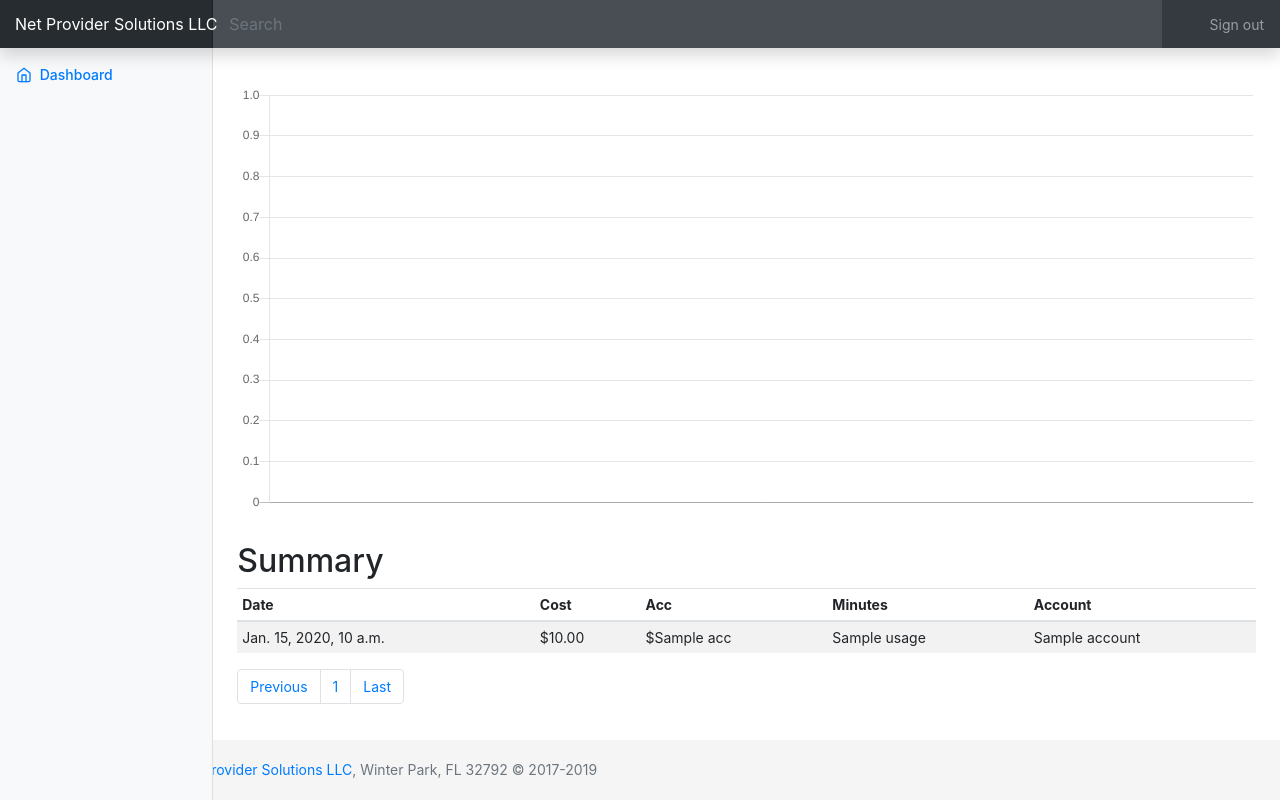
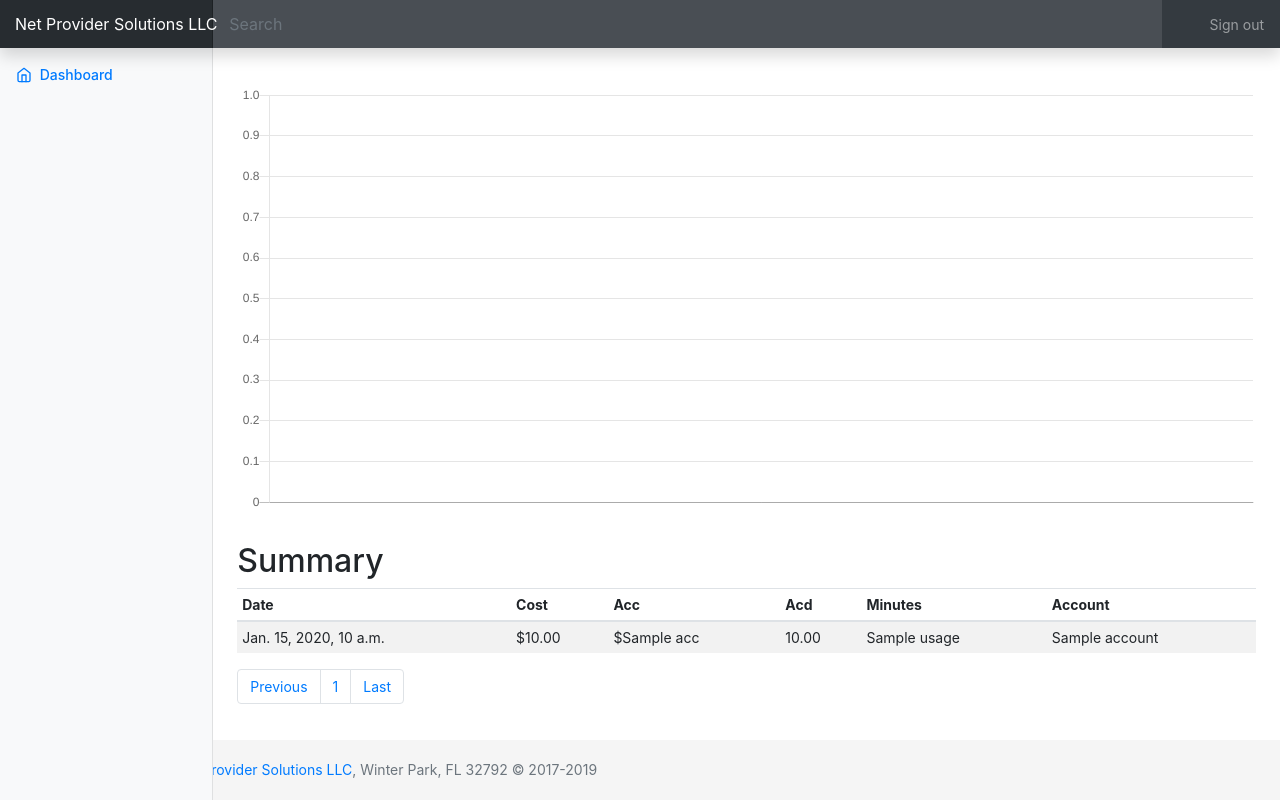
Before and after one commit to ortodoxo/netvoip, a Django app: template templates/pay/dashboard.html in a window 1280 px wide. Run offline with Django 3.2, Linux system fonts and the light colour scheme; the template is opened without the code that fills it: most values are stand-ins (such as "Sample title", 1, 10 or a date in 2020); some libraries are stand-ins or nearby versions.

Commit message:
Ready to Productions add Acd to the dashboard and query

```diff
--- a/pay/views.py
+++ b/pay/views.py
@@ -49,6 +49,7 @@ class Cdrs_for_Page(LoginRequiredMixin,View):
                 .exclude(extra_info='REPLY_TIMEOUT') \
                 .extra(select={"setup_time": "DATE_FORMAT(setup_time,'%%Y-%%m-%%d')"})\
                 .values('setup_time', 'account') \
+                .annotate(acd=Avg('usage')/60000000000) \
                 .annotate(acc=Avg('cost')) \
                 .annotate(cost=Sum('cost')) \
                 .annotate(usage=Sum('usage')/60000000000) \
@@ -60,6 +61,7 @@ class Cdrs_for_Page(LoginRequiredMixin,View):
                 .extra(select={"setup_time": "DATE_FORMAT(setup_time,'%%Y-%%m-%%d')"}) \
                 .values('setup_time',  'account') \
                 .filter(account=self.request.user.username) \
+                .annotate(acd=Avg('usage')/60000000000) \
                 .annotate(acc=Avg('cost')) \
                 .annotate(cost=Sum('cost')) \
                 .annotate(usage=Sum('usage')/60000000000) \
--- a/templates/pay/dashboard.html
+++ b/templates/pay/dashboard.html
@@ -9,6 +9,7 @@
                             <th>Date</th>
                             <th>Cost</th>
                             <th>Acc</th>
+                            <th>Acd</th>
                             <th>Minutes</th>
                             <th>Account</th>
                         </tr>
@@ -19,6 +20,7 @@
                                 <td>{{ cdr.setup_time }}</td>
                                 <td>${{ cdr.cost|floatformat:2 }}</td>
                                 <td>${{ cdr.acc }}</td>
+                                <td>{{ cdr.acd|floatformat:2 }}</td>
                                 <td>{{ cdr.usage }}</td>
                                 <td>{{ cdr.account }}</td>
                             </tr>
```
